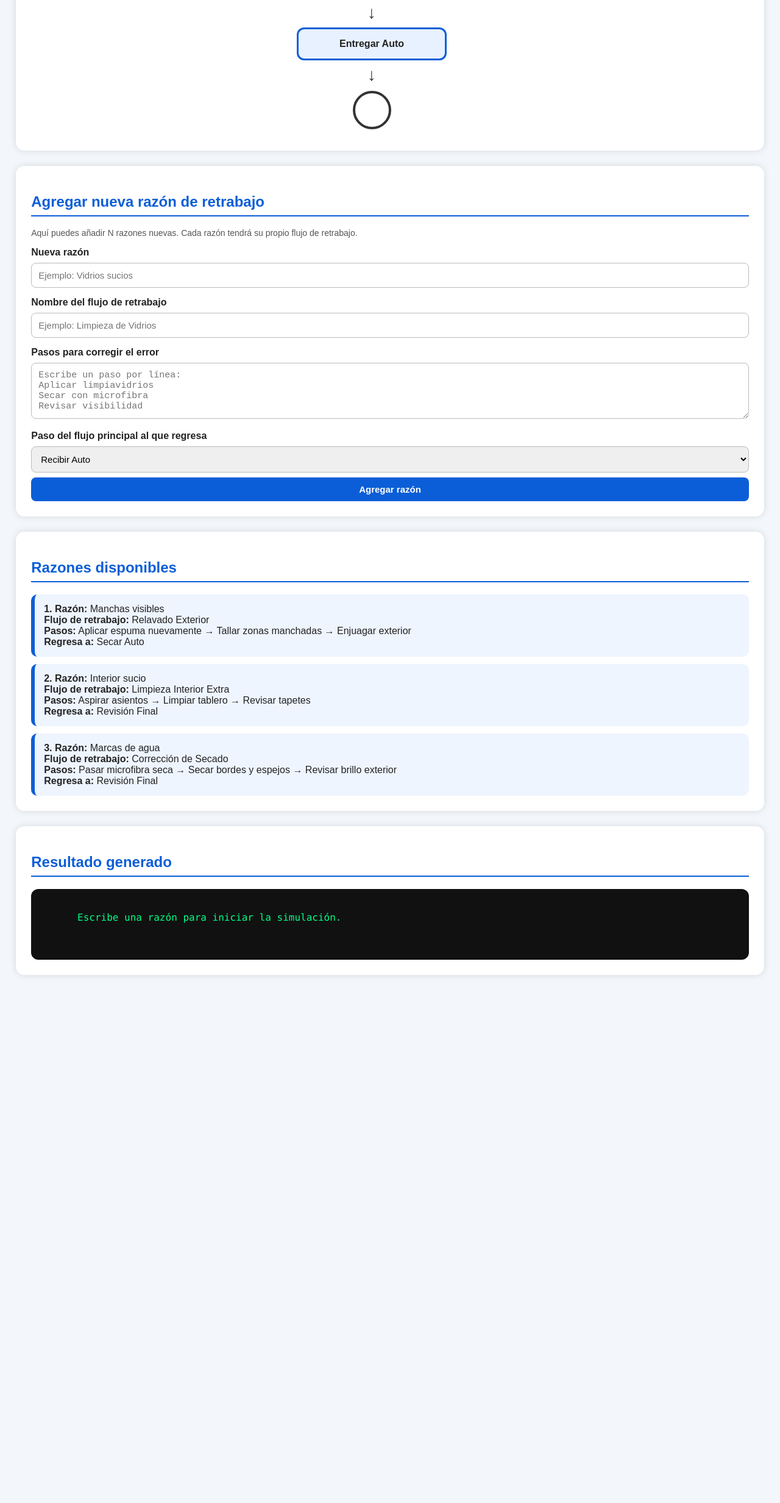
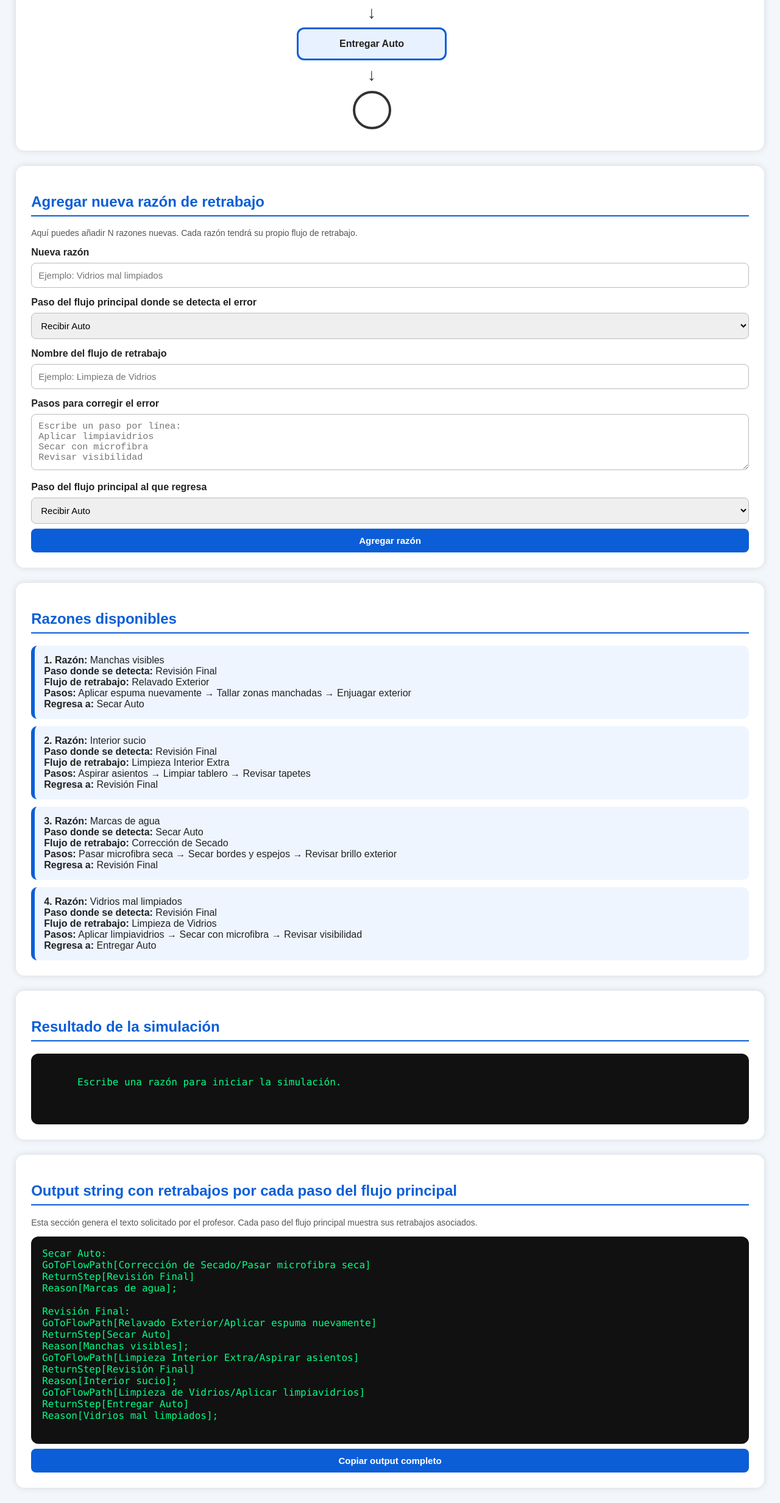
Before and after one commit to gerardoramirez70-hub/AutosClean-Retrabajo, a plain HTML site: page index.html in a window 1280 px wide. Shown: the part 1235-3700 px from the top of the page at 61% size. Before the commit the page ends 2859 px from the top, so only its background shows below. Drawn offline with Linux system fonts and the light colour scheme.

Commit message:
codigo corregido con output por paso

```diff
--- a/index.html
+++ b/index.html
@@ -3,7 +3,7 @@
 <head>
   <meta charset="UTF-8">
   <meta name="viewport" content="width=device-width, initial-scale=1.0">
-  <title>AutosClean&Go - Diagrama de Retrabajo</title>
+  <title>AutosClean&Go - Generador de Retrabajos</title>
 
   <style>
     body {
@@ -130,7 +130,7 @@
       border: 4px solid #ff7b00;
       border-radius: 18px;
       padding: 20px;
-      min-width: 280px;
+      min-width: 300px;
       background: #fff3e0;
       display: none;
     }
@@ -168,6 +168,7 @@
       white-space: pre-wrap;
       margin-top: 15px;
       min-height: 80px;
+      overflow-x: auto;
     }
 
     .reason-card {
@@ -189,6 +190,16 @@
       color: #198754;
       text-align: center;
       margin-top: 12px;
+    }
+
+    .output-step {
+      color: #ffffff;
+      font-weight: bold;
+      margin-top: 15px;
+    }
+
+    .output-block {
+      margin-bottom: 18px;
     }
   </style>
 </head>
@@ -259,7 +270,17 @@
     </p>
 
     <label>Nueva razón</label>
-    <input type="text" id="newReason" placeholder="Ejemplo: Vidrios sucios">
+    <input type="text" id="newReason" placeholder="Ejemplo: Vidrios mal limpiados">
+
+    <label>Paso del flujo principal donde se detecta el error</label>
+    <select id="newErrorStep">
+      <option>Recibir Auto</option>
+      <option>Lavar Exterior</option>
+      <option>Limpiar Interior</option>
+      <option>Secar Auto</option>
+      <option>Revisión Final</option>
+      <option>Entregar Auto</option>
+    </select>
 
     <label>Nombre del flujo de retrabajo</label>
     <input type="text" id="newReworkName" placeholder="Ejemplo: Limpieza de Vidrios">
@@ -289,10 +310,22 @@ Revisar visibilidad"></textarea>
   </div>
 
   <div class="container">
-    <h2>Resultado generado</h2>
+    <h2>Resultado de la simulación</h2>
     <div class="message" id="outputMessage">
       Escribe una razón para iniciar la simulación.
     </div>
+  </div>
+
+  <div class="container">
+    <h2>Output string con retrabajos por cada paso del flujo principal</h2>
+
+    <p class="small">
+      Esta sección genera el texto solicitado por el profesor. Cada paso del flujo principal muestra sus retrabajos asociados.
+    </p>
+
+    <div class="message" id="fullOutput"></div>
+
+    <button onclick="copyFullOutput()">Copiar output completo</button>
   </div>
 
   <script>
@@ -308,36 +341,47 @@ Revisar visibilidad"></textarea>
     let reworks = [
       {
         reason: "Manchas visibles",
+        errorStep: "Revisión Final",
         reworkName: "Relavado Exterior",
         steps: [
           "Aplicar espuma nuevamente",
           "Tallar zonas manchadas",
           "Enjuagar exterior"
         ],
-        returnStep: "Secar Auto",
-        errorStep: "Revisión Final"
+        returnStep: "Secar Auto"
       },
       {
         reason: "Interior sucio",
+        errorStep: "Revisión Final",
         reworkName: "Limpieza Interior Extra",
         steps: [
           "Aspirar asientos",
           "Limpiar tablero",
           "Revisar tapetes"
         ],
-        returnStep: "Revisión Final",
-        errorStep: "Revisión Final"
+        returnStep: "Revisión Final"
       },
       {
         reason: "Marcas de agua",
+        errorStep: "Secar Auto",
         reworkName: "Corrección de Secado",
         steps: [
           "Pasar microfibra seca",
           "Secar bordes y espejos",
           "Revisar brillo exterior"
         ],
-        returnStep: "Revisión Final",
-        errorStep: "Revisión Final"
+        returnStep: "Revisión Final"
+      },
+      {
+        reason: "Vidrios mal limpiados",
+        errorStep: "Revisión Final",
+        reworkName: "Limpieza de Vidrios",
+        steps: [
+          "Aplicar limpiavidrios",
+          "Secar con microfibra",
+          "Revisar visibilidad"
+        ],
+        returnStep: "Entregar Auto"
       }
     ];
 
@@ -395,6 +439,7 @@ Revisar visibilidad"></textarea>
       document.getElementById("reworkTitle").textContent = foundRework.reworkName;
 
       let stepsHTML = "";
+
       foundRework.steps.forEach((step, index) => {
         stepsHTML += `<div class="rework-step">${index + 1}. ${step}</div>`;
       });
@@ -408,6 +453,8 @@ Revisar visibilidad"></textarea>
 
       document.getElementById("outputMessage").textContent =
         "Razón detectada: " + foundRework.reason + "\n\n" +
+        "Paso donde se detecta el error:\n" +
+        foundRework.errorStep + "\n\n" +
         "El auto cambia al flujo de retrabajo:\n" +
         foundRework.reworkName + "\n\n" +
         "Pasos para corregir el error:\n" +
@@ -415,13 +462,14 @@ Revisar visibilidad"></textarea>
         "Cuando termina el retrabajo, regresa a:\n" +
         foundRework.returnStep + "\n\n" +
         "Formato generado:\n" +
-        "GoToFlowPath[" + foundRework.reworkName + "/" + firstStep + "] " +
-        "ReturnStep[" + foundRework.returnStep + "] " +
+        "GoToFlowPath[" + foundRework.reworkName + "/" + firstStep + "]\n" +
+        "ReturnStep[" + foundRework.returnStep + "]\n" +
         "Reason[" + foundRework.reason + "];";
     }
 
     function addNewReason() {
       const reason = document.getElementById("newReason").value.trim();
+      const errorStep = document.getElementById("newErrorStep").value;
       const reworkName = document.getElementById("newReworkName").value.trim();
       const stepsText = document.getElementById("newReworkSteps").value.trim();
       const returnStep = document.getElementById("newReturnStep").value;
@@ -452,10 +500,10 @@ Revisar visibilidad"></textarea>
 
       reworks.push({
         reason: reason,
+        errorStep: errorStep,
         reworkName: reworkName,
         steps: steps,
-        returnStep: returnStep,
-        errorStep: "Revisión Final"
+        returnStep: returnStep
       });
 
       document.getElementById("newReason").value = "";
@@ -463,6 +511,7 @@ Revisar visibilidad"></textarea>
       document.getElementById("newReworkSteps").value = "";
 
       renderReasonList();
+      generateFullOutput();
 
       alert("Razón agregada correctamente. Ahora puedes escribirla arriba para probar el flujo.");
     }
@@ -477,6 +526,7 @@ Revisar visibilidad"></textarea>
 
         card.innerHTML = `
           <strong>${index + 1}. Razón:</strong> ${item.reason}<br>
+          <strong>Paso donde se detecta:</strong> ${item.errorStep}<br>
           <strong>Flujo de retrabajo:</strong> ${item.reworkName}<br>
           <strong>Pasos:</strong> ${item.steps.join(" → ")}<br>
           <strong>Regresa a:</strong> ${item.returnStep}
@@ -486,7 +536,44 @@ Revisar visibilidad"></textarea>
       });
     }
 
+    function generateFullOutput() {
+      const fullOutput = document.getElementById("fullOutput");
+
+      let result = "";
+
+      mainSteps.forEach(step => {
+        const stepReworks = reworks.filter(rework => rework.errorStep === step);
+
+        if (stepReworks.length > 0) {
+          result += step + ":\n";
+
+          stepReworks.forEach(rework => {
+            result += "GoToFlowPath[" + rework.reworkName + "/" + rework.steps[0] + "]\n";
+            result += "ReturnStep[" + rework.returnStep + "]\n";
+            result += "Reason[" + rework.reason + "];\n";
+          });
+
+          result += "\n";
+        }
+      });
+
+      fullOutput.textContent = result;
+    }
+
+    function copyFullOutput() {
+      const output = document.getElementById("fullOutput").textContent;
+
+      navigator.clipboard.writeText(output)
+        .then(() => {
+          alert("Output copiado correctamente.");
+        })
+        .catch(() => {
+          alert("No se pudo copiar el output.");
+        });
+    }
+
     renderReasonList();
+    generateFullOutput();
   </script>
 </body>
 </html>
```
